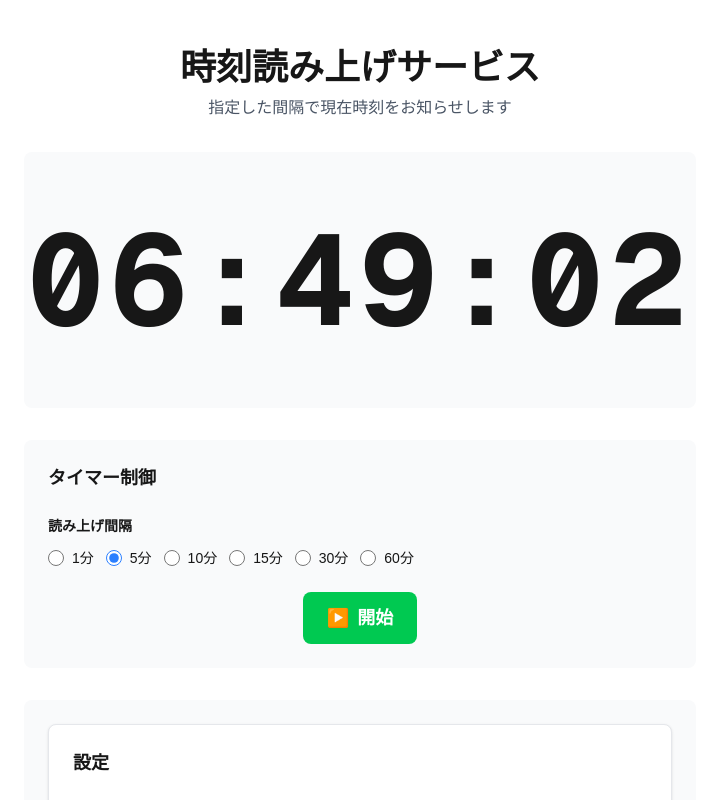
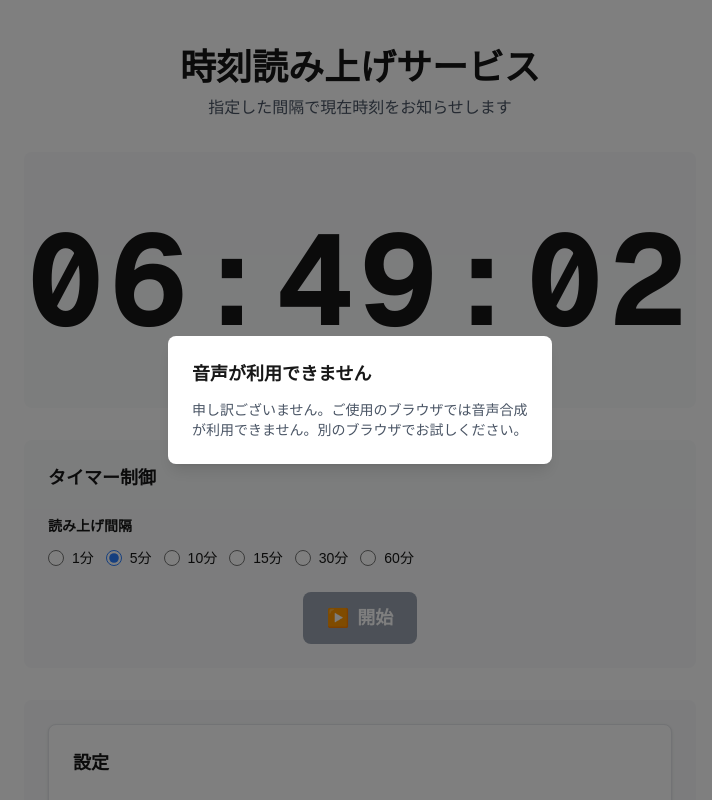
Before and after one commit to poko8nada/time-call-web-v1, a Next.js app: page / in a window 1280 px wide. Shown: the top 800 px of the page, without its empty margins (280-992 px from the left). Built offline with nearby package versions, Linux system fonts and the light colour scheme.

Commit message:
feat: implement voice unavailable error handling (Task 17)

```diff
--- a/app/_components/ControlButton.tsx
+++ b/app/_components/ControlButton.tsx
@@ -3,20 +3,10 @@
 import { useCallback } from 'react'
 
 interface ControlButtonProps {
-  /**
-   * Current timer running state
-   */
   isRunning: boolean
-
-  /**
-   * Callback fired when start button is clicked
-   */
   onStart: () => void
-
-  /**
-   * Callback fired when stop button is clicked
-   */
   onStop: () => void
+  disabled?: boolean
 }
 
 /**
@@ -32,18 +22,12 @@ interface ControlButtonProps {
  * - Red when running (ready to stop)
  * - Visual feedback with color and icon
  * - Accessibility: aria-pressed, aria-label
- *
- * Usage:
- * <ControlButton
- *   isRunning={isRunning}
- *   onStart={() => startTimer()}
- *   onStop={() => stopTimer()}
- * />
  */
 export function ControlButton({
   isRunning,
   onStart,
   onStop,
+  disabled = false,
 }: ControlButtonProps) {
   const handleClick = useCallback(() => {
     if (isRunning) {
@@ -61,12 +45,15 @@ export function ControlButton({
     <button
       type='button'
       onClick={handleClick}
+      disabled={disabled}
       aria-pressed={isRunning}
       aria-label={ariaLabel}
       className={`px-6 py-3 rounded-lg font-semibold text-white text-lg transition-colors focus:outline-2 focus:outline-offset-2 ${
-        isRunning
-          ? 'bg-red-500 hover:bg-red-600 dark:bg-red-600 dark:hover:bg-red-700 focus:outline-red-500'
-          : 'bg-green-500 hover:bg-green-600 dark:bg-green-600 dark:hover:bg-green-700 focus:outline-green-500'
+        disabled
+          ? 'bg-gray-400 dark:bg-gray-500 cursor-not-allowed'
+          : isRunning
+            ? 'bg-red-500 hover:bg-red-600 dark:bg-red-600 dark:hover:bg-red-700 focus:outline-red-500'
+            : 'bg-green-500 hover:bg-green-600 dark:bg-green-600 dark:hover:bg-green-700 focus:outline-green-500'
       }`}
     >
       <span className='mr-2'>{buttonIcon}</span>
--- /dev/null
+++ b/app/_components/VoiceUnavailableDialog.tsx
@@ -0,0 +1,35 @@
+'use client'
+
+interface VoiceUnavailableDialogProps {
+  isOpen: boolean
+}
+
+export function VoiceUnavailableDialog({
+  isOpen,
+}: VoiceUnavailableDialogProps) {
+  if (!isOpen) return null
+
+  return (
+    <div
+      role="alertdialog"
+      aria-labelledby="dialog-title"
+      aria-describedby="dialog-description"
+      className='fixed inset-0 z-50 flex items-center justify-center bg-black/50'
+    >
+      <div className='bg-white dark:bg-zinc-900 rounded-lg shadow-lg p-6 max-w-sm mx-4'>
+        <h2
+          id="dialog-title"
+          className='text-lg font-semibold text-foreground dark:text-foreground mb-3'
+        >
+          音声が利用できません
+        </h2>
+        <p
+          id="dialog-description"
+          className='text-sm text-gray-600 dark:text-gray-400'
+        >
+          申し訳ございません。ご使用のブラウザでは音声合成が利用できません。別のブラウザでお試しください。
+        </p>
+      </div>
+    </div>
+  )
+}
--- a/app/_features/TimeCallService/TimerControls.tsx
+++ b/app/_features/TimeCallService/TimerControls.tsx
@@ -10,6 +10,7 @@ interface TimerControlsProps {
   onStart: () => void
   onStop: () => void
   onIntervalChange: (interval: number) => void
+  isAvailable: boolean
 }
 
 export function TimerControls({
@@ -18,6 +19,7 @@ export function TimerControls({
   onStart,
   onStop,
   onIntervalChange,
+  isAvailable,
 }: TimerControlsProps) {
   return (
     <div className='space-y-6'>
@@ -37,6 +39,7 @@ export function TimerControls({
           isRunning={isRunning}
           onStart={onStart}
           onStop={onStop}
+          disabled={!isAvailable}
         />
       </div>
     </div>
--- a/app/_features/TimeCallService/index.tsx
+++ b/app/_features/TimeCallService/index.tsx
@@ -1,6 +1,7 @@
 'use client'
 
 import { useEffect, useState } from 'react'
+import { VoiceUnavailableDialog } from '@/app/_components/VoiceUnavailableDialog'
 import { DigitalClock } from '@/app/_components/DigitalClock'
 import { NextCallTimeDisplay } from '@/app/_components/NextCallTimeDisplay'
 import { useBeepSound } from '@/app/_hooks/useBeepSound'
@@ -17,6 +18,7 @@ export function TimeCallService() {
   const { playBeep, setBeepVolume } = useBeepSound(masterVolume / 100)
   const {
     isSupported,
+    isAvailable,
     voices,
     selectedVoice,
     setSelectedVoice,
@@ -39,6 +41,10 @@ export function TimeCallService() {
   }, [masterVolume, setBeepVolume, setSpeechVolume])
 
   return (
+    <>
+      {/* FR-18: Show error dialog when voices are unavailable */}
+      <VoiceUnavailableDialog isOpen={!isAvailable} />
+
       <main className='w-full max-w-2xl space-y-8'>
         {/* Header */}
         <div className='text-center space-y-2'>
@@ -71,6 +77,7 @@ export function TimeCallService() {
             onStart={startTimer}
             onStop={stopTimer}
             onIntervalChange={setInterval}
+            isAvailable={isAvailable}
           />
         </div>
 
@@ -87,5 +94,6 @@ export function TimeCallService() {
           />
         </div>
       </main>
+    </>
   )
 }
--- a/app/_hooks/useSpeechSynthesis.ts
+++ b/app/_hooks/useSpeechSynthesis.ts
@@ -155,6 +155,7 @@ async function speakUtterance(
 
 type UseSpeechSynthesisReturn = {
   isSupported: boolean
+  isAvailable: boolean
   playSpeech: (text: string) => Promise<Result<void, string>>
   voices: SpeechSynthesisVoice[]
   selectedVoice: SpeechSynthesisVoice | null
@@ -177,6 +178,7 @@ export function useSpeechSynthesis(
   const [speechVolume, setSpeechVolume] = useState(() => {
     return Math.max(0, Math.min(1, defaultVolume))
   })
+  const [isAvailable, setIsAvailable] = useState(false)
   const currentUtteranceRef = useRef<SpeechSynthesisUtterance | null>(null)
 
   useEffect(() => {
@@ -187,14 +189,17 @@ export function useSpeechSynthesis(
       if (result.ok) {
         let voicesToSet = result.value
         // DEBUG: Temporarily set empty to test empty state UI
-        const DEBUG_EMPTY_VOICES = true
-        if (DEBUG_EMPTY_VOICES) voicesToSet = []
+        // const DEBUG_EMPTY_VOICES = true
+        // if (DEBUG_EMPTY_VOICES) voicesToSet = []
 
         setVoices(voicesToSet)
+        // FR-18: Set isAvailable based on voices availability
+        setIsAvailable(voicesToSet.length > 0)
         // FR-17: VOICE_PRESETS order defines priority, select first filtered voice
         setSelectedVoice(voicesToSet[0] ?? null)
       } else {
         console.error('Failed to load voices:', result.error)
+        setIsAvailable(false)
       }
     })
     return () => {
@@ -220,6 +225,11 @@ export function useSpeechSynthesis(
     async (text: string): Promise<Result<void, string>> => {
       if (!isSupported) {
         return err('speechSynthesis not supported')
+      }
+
+      // FR-18: Check if voices are available
+      if (!isAvailable) {
+        return err('No voice available')
       }
 
       const ss = (window as Window & { speechSynthesis: SpeechSynthesis })
@@ -259,11 +269,12 @@ export function useSpeechSynthesis(
 
       return result
     },
-    [isSupported, selectedVoice, speechVolume],
+    [isSupported, isAvailable, selectedVoice, speechVolume],
   )
 
   return {
     isSupported,
+    isAvailable,
     voices,
     selectedVoice,
     setSelectedVoice,
```
Lines whose indentation alone changed are shown as unchanged.
